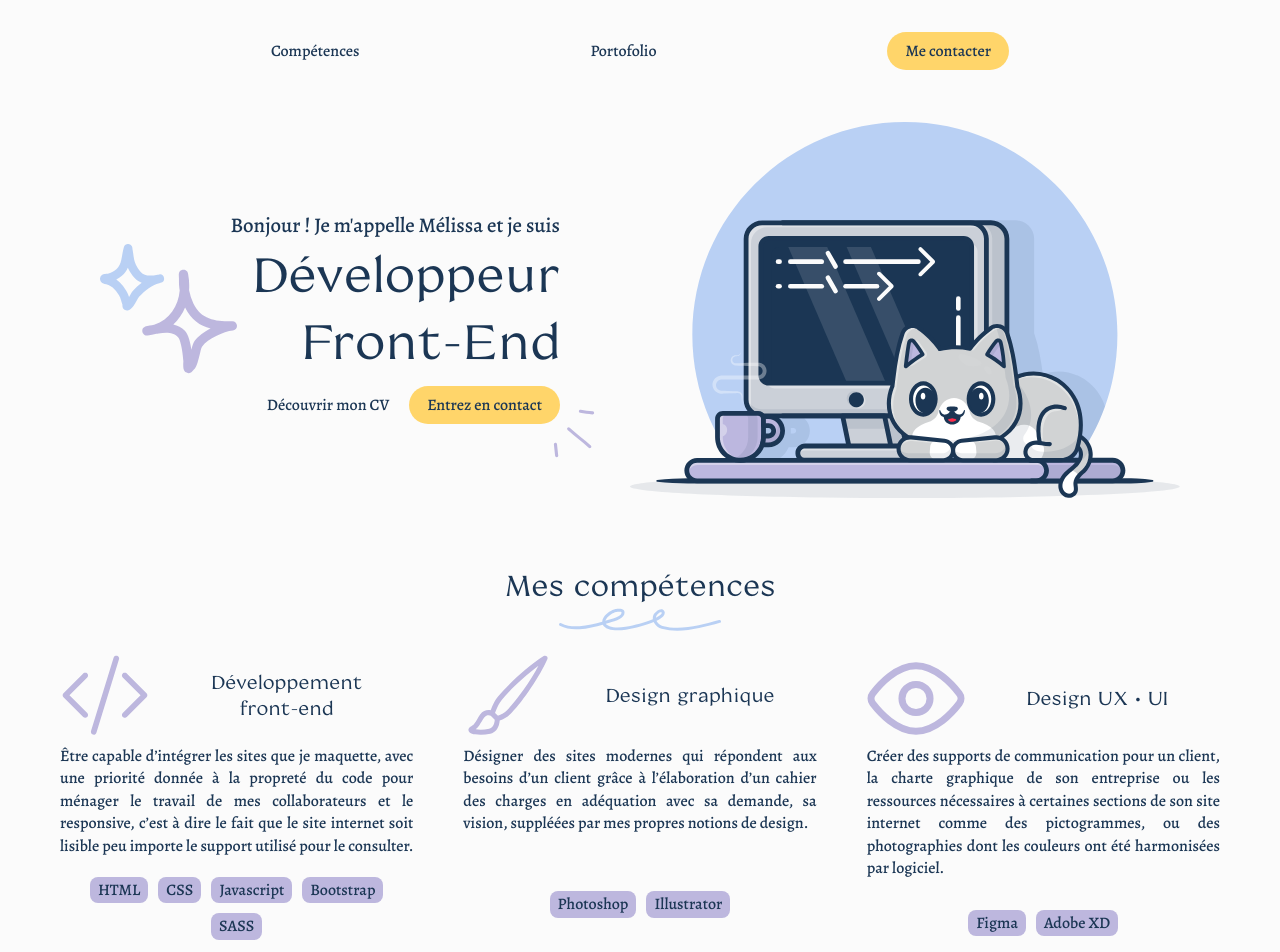
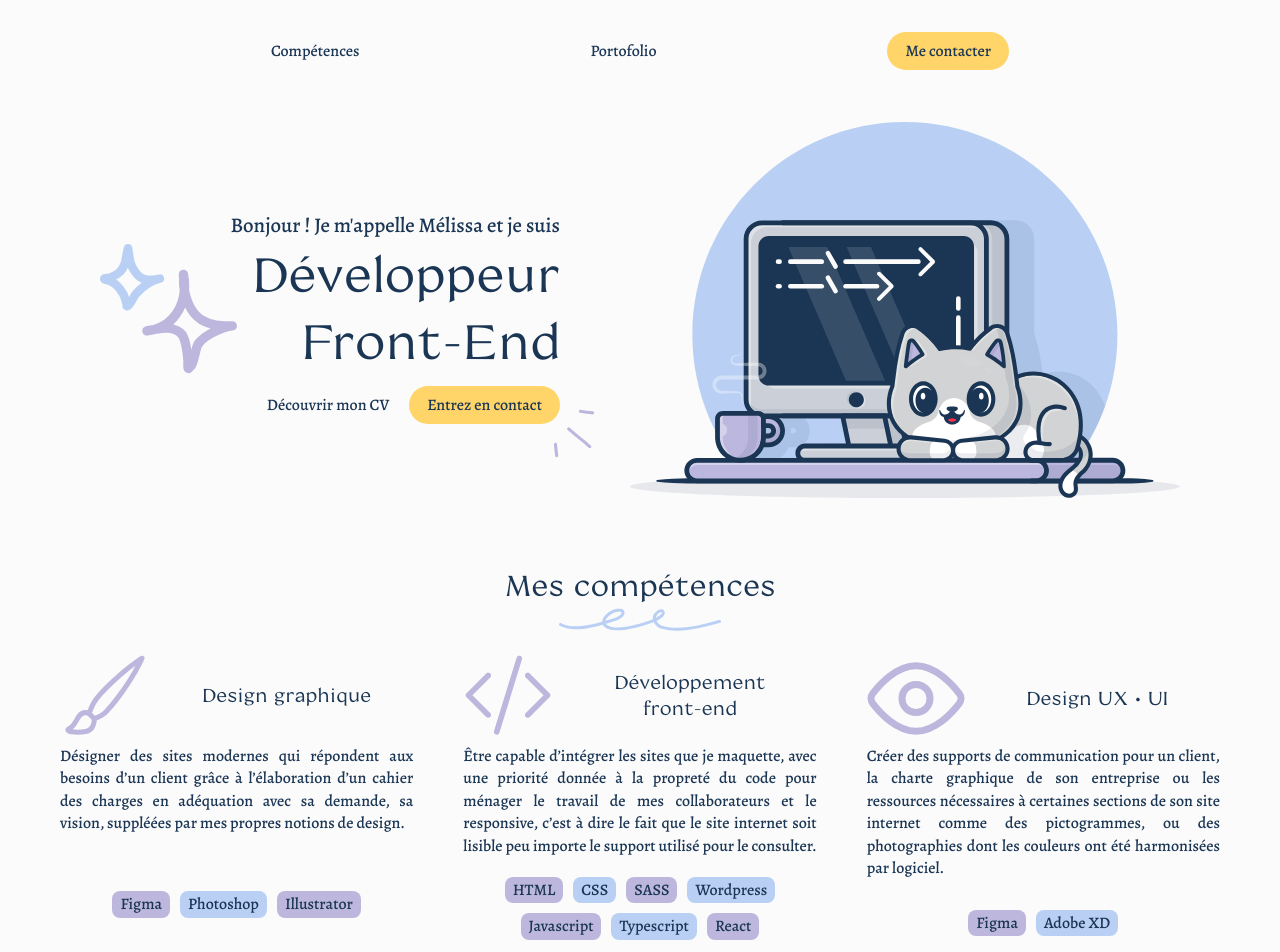
Before and after one commit to web-lux/portofolio-lux, a React (Vite) app: page / in a window 1280 px wide. Shown: the top 952 px of the page. Built offline with nearby package versions, Linux system fonts and the light colour scheme.

Commit message:
update skills section content and style

```diff
--- a/src/assets/contents/skills.ts
+++ b/src/assets/contents/skills.ts
@@ -1,17 +1,25 @@
 export const skills = [
+	{
+		title: "Design graphique",
+		description:
+			"Désigner des sites modernes qui répondent aux besoins d’un client grâce à l’élaboration d’un cahier des charges en adéquation avec sa demande, sa vision, suppléées par mes propres notions de design.",
+		tools: ["Figma", "Photoshop", "Illustrator"],
+		icon: "paintbrush",
+	},
 	{
 		title: "Développement front-end",
 		description:
 			"Être capable d’intégrer les sites que je maquette, avec une priorité donnée à la propreté du code pour ménager le travail de mes collaborateurs  et le responsive, c’est à dire le fait que le site internet soit lisible peu importe le support utilisé pour le consulter.",
-		tools: ["HTML", "CSS", "Javascript", "Bootstrap", "SASS"],
+		tools: [
+			"HTML",
+			"CSS",
+			"SASS",
+			"Wordpress",
+			"Javascript",
+			"Typescript",
+			"React",
+		],
 		icon: "code",
-	},
-	{
-		title: "Design graphique",
-		description:
-			"Désigner des sites modernes qui répondent aux besoins d’un client grâce à l’élaboration d’un cahier des charges en adéquation avec sa demande, sa vision, suppléées par mes propres notions de design.",
-		tools: ["Photoshop", "Illustrator"],
-		icon: "paintbrush",
 	},
 	{
 		title: "Design UX • UI",
--- a/src/pages/components/skills.scss
+++ b/src/pages/components/skills.scss
@@ -53,6 +53,10 @@
 			max-height: 70px;
 			flex: 1;
 			align-items: center;
+
+			li:nth-child(even) {
+				background-color: var(--secondary);
+			}
 		}
 	}
 
```
